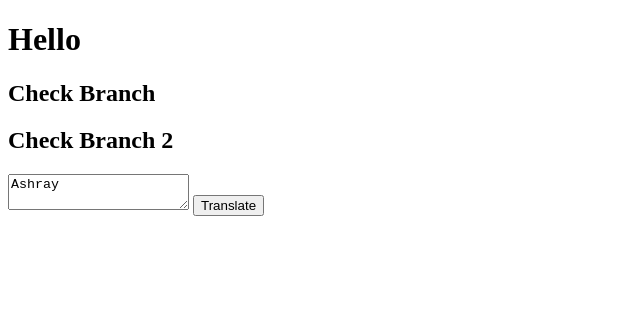
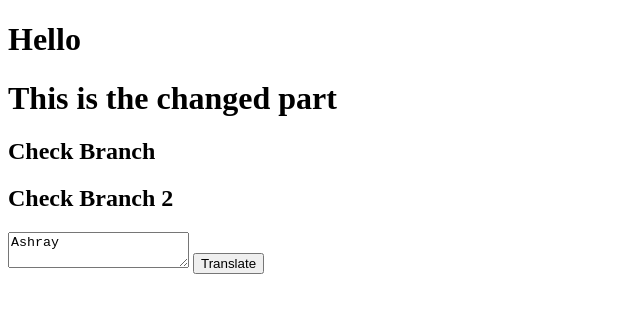
Before and after one commit to ashrayparmar/neog-practise, a plain HTML site: page index.html in a window 1280 px wide. Shown: the whole page, without its empty margins (0-640 px from the left). Drawn offline with Linux system fonts and the light colour scheme.

Commit message:
changed part

```diff
--- a/index.html
+++ b/index.html
@@ -8,6 +8,8 @@
 
     <h1>Hello</h1>
 
+
+    <h1 > This is the changed part</h1>
     <h2>Check Branch</h2>
 
     <h2>Check Branch 2</h2>
```
